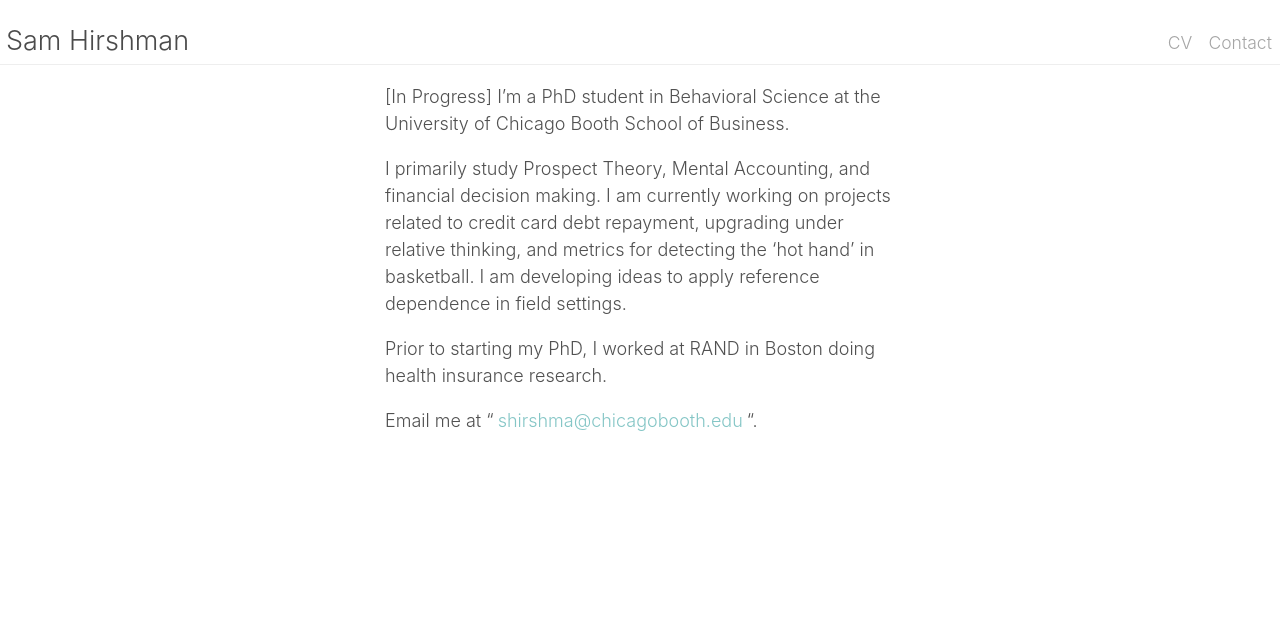
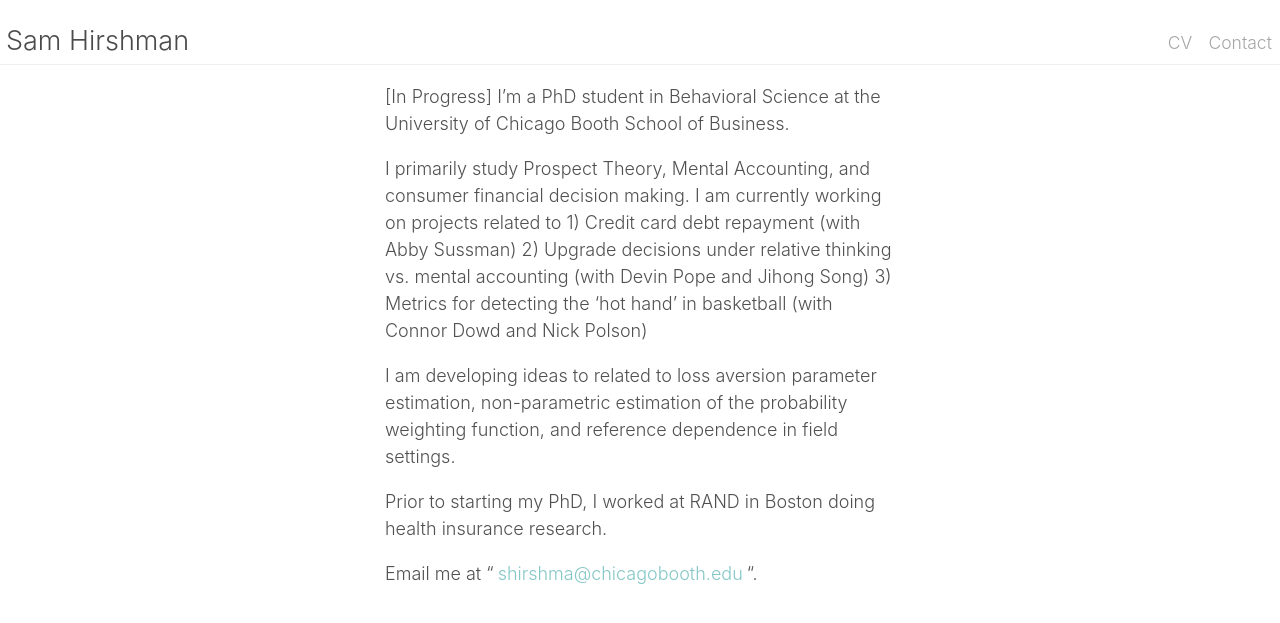
Before and after one commit to shirshma/shirshma.github.io, a Jekyll site: the page built from index.md, in a window 1280 px wide. Shown: the top 623 px of the page. Built offline with Jekyll 4.4.1, drawn with Linux system fonts in a browser that asks for light colours.

Commit message:
Update index.md

```diff
--- a/index.md
+++ b/index.md
@@ -5,7 +5,12 @@ description: PhD student in Behavioral Science at University of Chicago's Booth
 [In Progress]
 I’m a PhD student in Behavioral Science at the University of Chicago Booth School of Business.
 
-I primarily study Prospect Theory, Mental Accounting, and financial decision making. I am currently working on projects related to credit card debt repayment, upgrading under relative thinking, and metrics for detecting the ‘hot hand’ in basketball. I am developing ideas to apply reference dependence in field settings.
+I primarily study Prospect Theory, Mental Accounting, and consumer financial decision making. I am currently working on projects related to
+  1) Credit card debt repayment (with Abby Sussman)
+  2) Upgrade decisions under relative thinking vs. mental accounting (with Devin Pope and Jihong Song)
+  3) Metrics for detecting the ‘hot hand’ in basketball (with Connor Dowd and Nick Polson)
+
+I am developing ideas to related to loss aversion parameter estimation, non-parametric estimation of the probability weighting function, and reference dependence in field settings.
 
 Prior to starting my PhD, I worked at RAND in Boston doing health insurance research.
 
```
